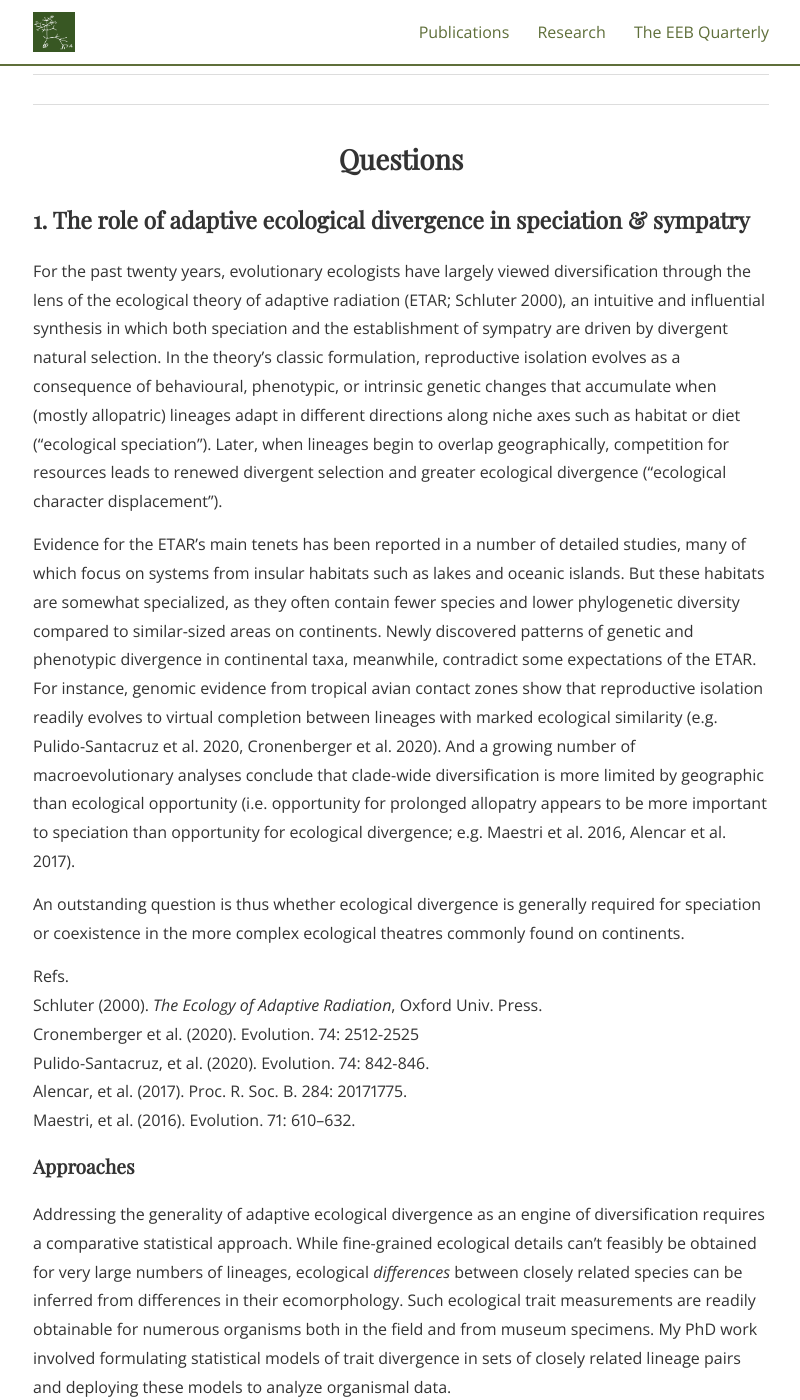
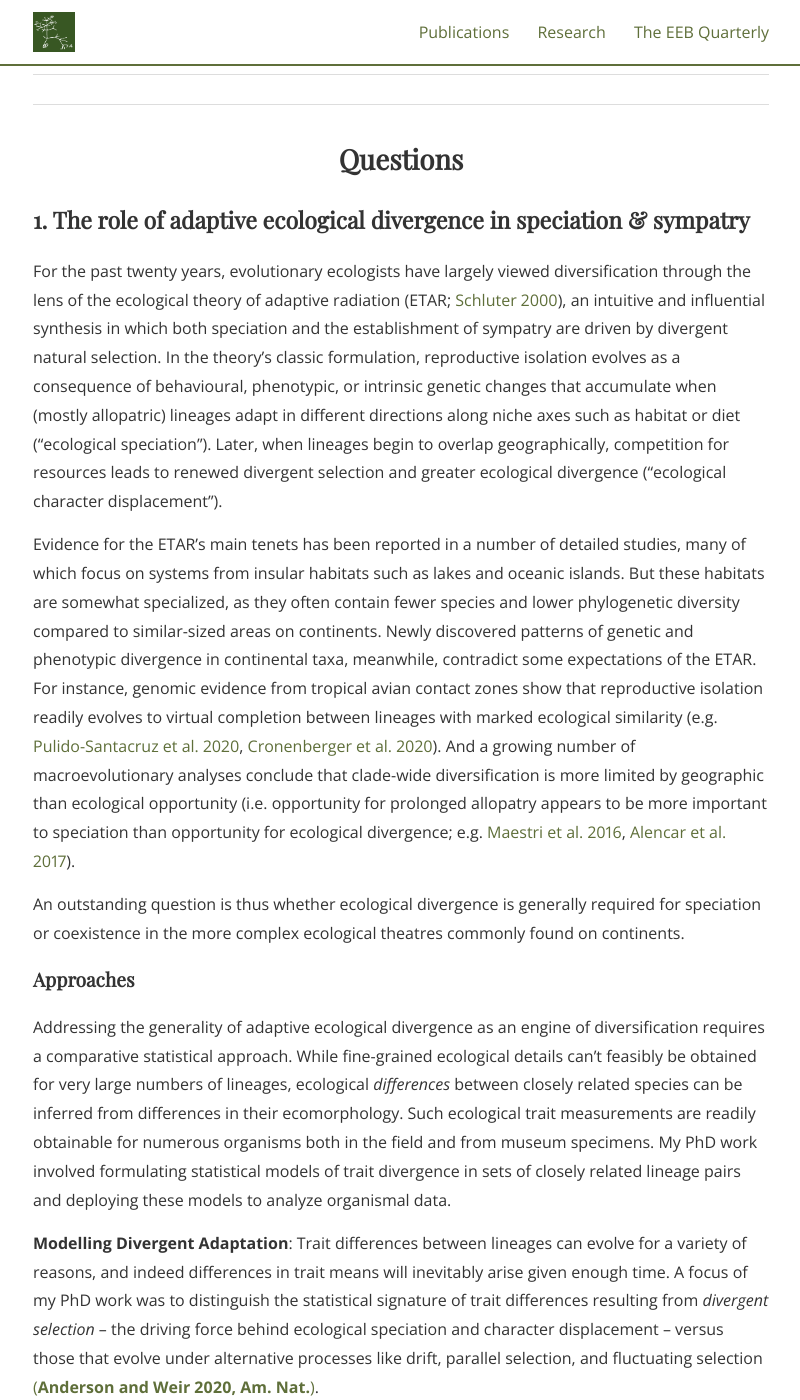
Before and after one commit to SeanASAnderson/SeanASAnderson.github.io, a Jekyll site: the page built from research.md, in a window 1280 px wide and 1400 px high, scrolled down 733 px. Shown: the whole window, without its empty margins (239-1039 px from the left). Built offline with Jekyll 4.4.1, drawn with Linux system fonts in a browser that asks for light colours; nearby versions of some CDN libraries; some web fonts are replaced; some of the changed text lies outside the part shown.

Commit message:
updated w new work

```diff
--- a/research.md
+++ b/research.md
@@ -24,18 +24,11 @@ Speciation and the establishment of sympatry are thus two critical rate-limiting
 
 ### 1. The role of adaptive ecological divergence in speciation & sympatry
 
-For the past twenty years, evolutionary ecologists have largely viewed diversification through the lens of the ecological theory of adaptive radiation (ETAR; Schluter 2000), an intuitive and influential synthesis in which both speciation and the establishment of sympatry are driven by divergent natural selection. In the theory's classic formulation, reproductive isolation evolves as a consequence of behavioural, phenotypic, or intrinsic genetic changes that accumulate when (mostly allopatric) lineages adapt in different directions along niche axes such as habitat or diet (“ecological speciation”). Later, when lineages begin to overlap geographically, competition for resources leads to renewed divergent selection and greater ecological divergence (“ecological character displacement”).
+For the past twenty years, evolutionary ecologists have largely viewed diversification through the lens of the ecological theory of adaptive radiation (ETAR; [Schluter 2000](https://global.oup.com/academic/product/the-ecology-of-adaptive-radiation-9780198505228?cc=us&lang=en&)), an intuitive and influential synthesis in which both speciation and the establishment of sympatry are driven by divergent natural selection. In the theory's classic formulation, reproductive isolation evolves as a consequence of behavioural, phenotypic, or intrinsic genetic changes that accumulate when (mostly allopatric) lineages adapt in different directions along niche axes such as habitat or diet (“ecological speciation”). Later, when lineages begin to overlap geographically, competition for resources leads to renewed divergent selection and greater ecological divergence (“ecological character displacement”).
 
-Evidence for the ETAR's main tenets has been reported in a number of detailed studies, many of which focus on systems from insular habitats such as lakes and oceanic islands. But these habitats are somewhat specialized, as they often contain fewer species and lower phylogenetic diversity compared to similar-sized areas on continents. Newly discovered patterns of genetic and phenotypic divergence in continental taxa, meanwhile, contradict some expectations of the ETAR. For instance, genomic evidence from tropical avian contact zones show that reproductive isolation readily evolves to virtual completion between lineages with marked ecological similarity (e.g. Pulido-Santacruz et al. 2020, Cronenberger et al. 2020). And a growing number of macroevolutionary analyses conclude that clade-wide diversification is more limited by geographic than ecological opportunity (i.e. opportunity for prolonged allopatry appears to be more important to speciation than opportunity for ecological divergence; e.g. Maestri et al. 2016, Alencar et al. 2017).
+Evidence for the ETAR's main tenets has been reported in a number of detailed studies, many of which focus on systems from insular habitats such as lakes and oceanic islands. But these habitats are somewhat specialized, as they often contain fewer species and lower phylogenetic diversity compared to similar-sized areas on continents. Newly discovered patterns of genetic and phenotypic divergence in continental taxa, meanwhile, contradict some expectations of the ETAR. For instance, genomic evidence from tropical avian contact zones show that reproductive isolation readily evolves to virtual completion between lineages with marked ecological similarity (e.g. [Pulido-Santacruz et al. 2020](https://onlinelibrary.wiley.com/doi/abs/10.1111/evo.13902), [Cronenberger et al. 2020](https://onlinelibrary.wiley.com/doi/abs/10.1111/evo.14103)). And a growing number of macroevolutionary analyses conclude that clade-wide diversification is more limited by geographic than ecological opportunity (i.e. opportunity for prolonged allopatry appears to be more important to speciation than opportunity for ecological divergence; e.g. [Maestri et al. 2016](https://onlinelibrary.wiley.com/doi/10.1111/evo.13155), [Alencar et al. 2017](https://royalsocietypublishing.org/doi/full/10.1098/rspb.2017.1775)).
 
 An outstanding question is thus whether ecological divergence is generally required for speciation or coexistence in the more complex ecological theatres commonly found on continents.
-
-Refs.<br>
-Schluter (2000). *The Ecology of Adaptive Radiation*, Oxford Univ. Press.<br>
-Cronemberger et al. (2020). Evolution. 74: 2512-2525<br>
-Pulido-Santacruz, et al. (2020). Evolution. 74: 842-846.<br>
-Alencar, et al. (2017). Proc. R. Soc. B. 284: 20171775. <br>
-Maestri, et al. (2016). Evolution. 71: 610–632.<br>
 
 
 #### Approaches
@@ -61,16 +60,13 @@ An additional note on the character displacement models of this paper: previous
 
 ### 2. Factors affecting speciation reversal
 
-The road to origin of species is not a one-way street. While barriers to gene flow can quickly arise between lineages under some circumstances, such barriers can also quickly dissolve when circumstances change, resulting in incipient species collapse. In fact, growing evidence supporting an ephemeral speciation model (Rosenblum et al. 2012) suggests that incipient species readily arise but are generally short-lived, and it seems likely that extinction-via-hybridzation or 'speciation reversal' is a major reason. This observations point to a major consequence: to cultivate a mechanistic understanding of the build-up of biodiversity, researchers will require a much better grasp of how stable, non-ephemeral reproductive barriers tend to evolve in nature.
+The road to origin of species is not a one-way street. While barriers to gene flow can quickly arise between lineages under some circumstances, such barriers can also quickly dissolve when circumstances change, resulting in incipient species collapse. In fact, growing evidence supporting an ephemeral speciation model ([Rosenblum et al. 2012](https://link.springer.com/article/10.1007/s11692-012-9171-x)) suggests that incipient species readily arise but are generally short-lived, and it seems likely that extinction-via-hybridzation or 'speciation reversal' is a major reason. This observations point to a major consequence: to cultivate a mechanistic understanding of the build-up of biodiversity, researchers will require a much better grasp of how stable, non-ephemeral reproductive barriers tend to evolve in nature.
 
 In a new perspective paper, I call attention this problem and synthesize available evidence with respect to the unknown role of ecological adaptation in the evolution of unconditional or 'intrinsic' reproductive isolation [(**Anderson et al. 2023, Am. Nat.**)](https://doi.org/10.1086/723763).
 
 I have also launched a new research project with Daniel Matute into the evolution of intrinsic isolation between two species of wild *Drosophila* (*D. santomea and D. yakuba)*. These species form a natural hybrid zone (one of the only known for *Drosophila* in the wild) on the island of S&atilde;o Tom&eacute;, which straddles the equator off the coast of west Africa. There, the two species displace one another across an ecological gradient on the slopes of Pico de S&atilde;o Tom&eacute;, the island's highest peak, with *D. yakuba* occurring at lower elevations and the endemic *D. santomea* occupying the higher slopes. This system touches on the two major themes of my research <span>&#8212;</span> speciation and the factors affecting coexistence.
 
 I recently (Nov. 2022) completed a field expedition in which I sampled the first-ever elevational transect on the northwest slope of the mountain. I will use the resulting genomic data to test alternative hypotheses regarding irreversible barriers to introgression and their ecological basis. I also plan to formulate analytical and simulation-based models to generate intuition regarding the build-up of intrinsic isolation in these and other taxa.
-
-Refs.<br>
-Rosenblum et al. (2012). Evol Biol. 39:255-261.
 
 ---
 
@@ -88,6 +84,6 @@ To test for variation in the dynamics of lineage pair divergence, we can extend
 
 ### 4. Reinforcement and the role of sexual interference in preventing the establishment of sympatry
 
-Sympatric close relatives are expected to exhibit sex-related differences that reduce the rate of costly hybridization and other forms of reproductive interference. A growing body of recent work has suggested that 'good' biological species are often prevented from establishing sympatry due to a lack of such pre-mating isolation, as the production of unfit hybrids in contact zones renders those areas demographic sinks (Mikkelsen and Irwin 2021, Irwin and Schluter 2021). In some cases, especially in Amazonian birds, these contact zones can persist for hundreds of thousands and even millions of years (e.g. Pulido-Santacruz et al. 2020). One possibile explanation is that selection for reinforcement (i.e. evolution of premating barriers as an adaptive response to reproductive interference) in the contact zone is swamped out by gene flow from from other areas in a lineages' range <span>&#8212;</span> areas in which hybridization does not occur and thus individuals are not subject to reinforcing selection.
+Sympatric close relatives are expected to exhibit sex-related differences that reduce the rate of costly hybridization and other forms of reproductive interference. A growing body of recent work has suggested that 'good' biological species are often prevented from establishing sympatry due to a lack of such pre-mating isolation, as the production of unfit hybrids in contact zones renders those areas demographic sinks ([Mikkelsen and Irwin 2021](https://onlinelibrary.wiley.com/doi/abs/10.1111/mec.16015), [Irwin and Schluter 2021](https://www.journals.uchicago.edu/doi/abs/10.1086/720365)). In some cases, especially in Amazonian birds, these contact zones can persist for hundreds of thousands and even millions of years (e.g. [Pulido-Santacruz et al. 2020](https://onlinelibrary.wiley.com/doi/abs/10.1111/evo.13902)). One possibile explanation is that selection for reinforcement (i.e. evolution of premating barriers as an adaptive response to reproductive interference) in the contact zone is swamped out by gene flow from from other areas in a lineages' range <span>&#8212;</span> areas in which hybridization does not occur and thus individuals are not subject to reinforcing selection.
 
 I'm interested in the dynamics of reinforcement and in the apparent *inability* of some lineages to evolve premating isolation for long periods. A key question is what demographic or evolutionary changes are required to destabilize this stable range limit <span>&#8212;</span> what needs to occur in order for postzygotically isolated lineages to finally evolve premating barriers and broadly overlap?
```
Also changed, not shown: other parts of research.md (+8 -2 lines).
